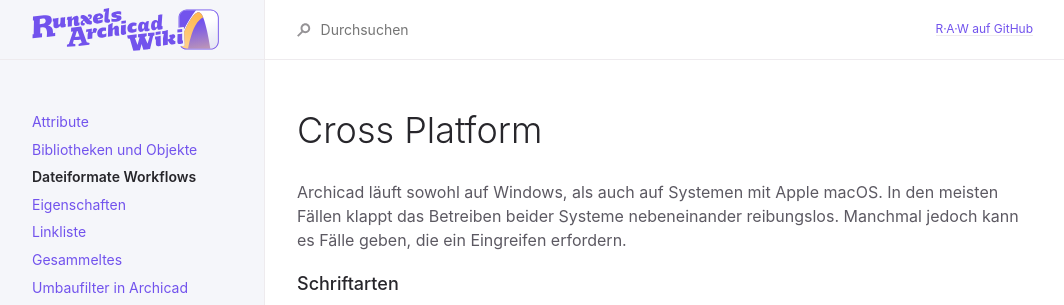
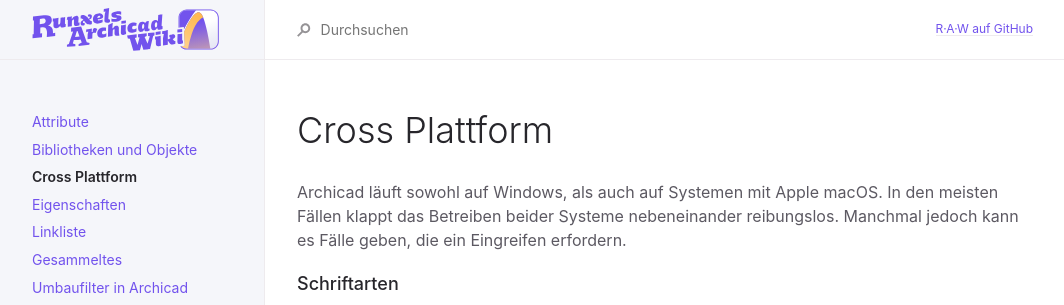
Before and after one commit to runxel/archicad-wiki, a Jekyll site: the page built from _pages/Cross_Platform.md, in a window 1280 px wide. Shown: the top 305 px of the page, without its empty margins (107-1171 px from the left). Built offline with Jekyll 4.4.1, drawn with Linux system fonts in a browser that asks for light colours.

Commit message:
title corrected

```diff
--- a/_pages/Cross_Platform.md
+++ b/_pages/Cross_Platform.md
@@ -1,11 +1,11 @@
 ---
 layout: default
-title: Dateiformate Workflows
-permalink: /cross-platform/
+title: Cross Plattform
+permalink: /cross-plattform/
 # nav_order:
 has_toc: false
 ---
-# Cross Platform
+# Cross Plattform
 
 Archicad läuft sowohl auf Windows, als auch auf Systemen mit Apple macOS. In den meisten Fällen klappt das Betreiben beider Systeme nebeneinander reibungslos. Manchmal jedoch kann es Fälle geben, die ein Eingreifen erfordern.
 
```
